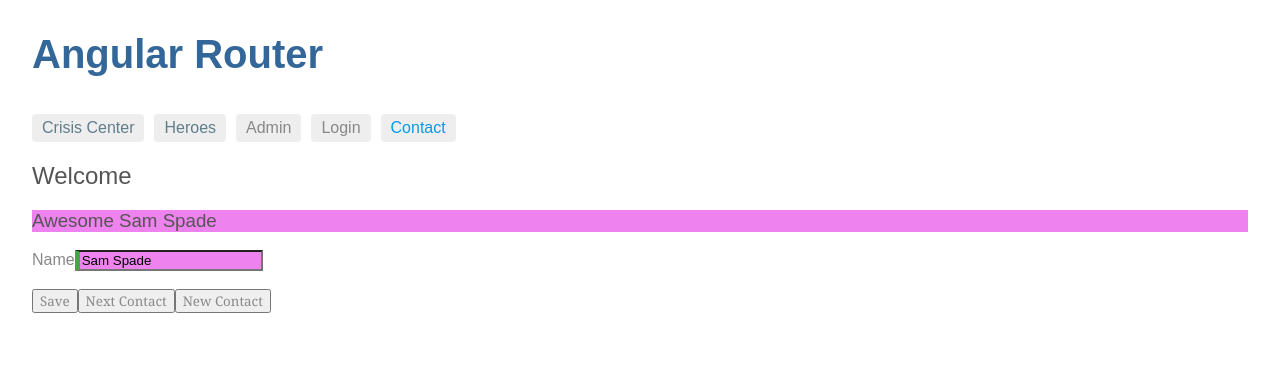
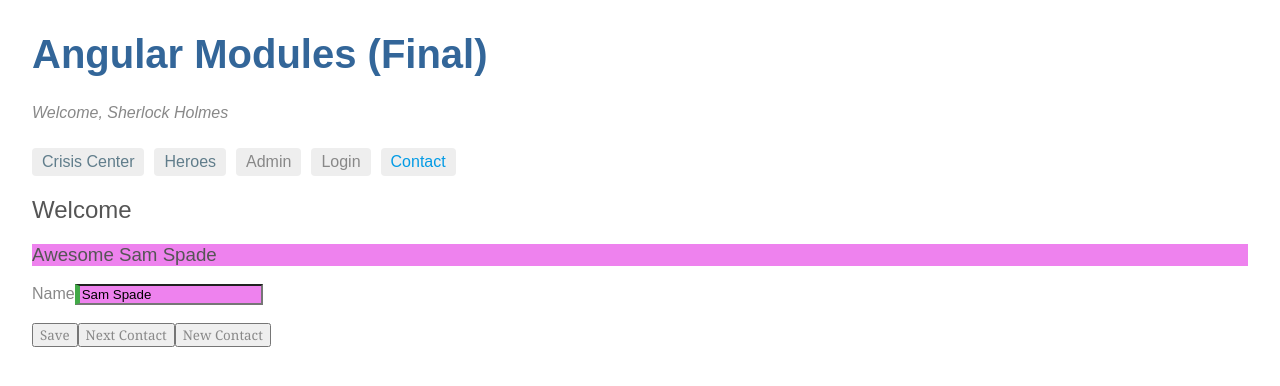
Before and after one commit to ZhangZongkun/my-router, an Angular app: page /contact in a window 1280 px wide. Shown: the top 386 px of the page. Built offline with nearby package versions, Linux system fonts and the light colour scheme.

Commit message:
增加CoreModule

```diff
--- a/src/app/app.component.html
+++ b/src/app/app.component.html
@@ -1,4 +1,4 @@
-<h1>Angular Router</h1>
+<app-title [subtitle]="'(Final)'"></app-title>
 
 <nav>
   <a routerLink="/crisis-center" routerLinkActive="active">Crisis Center</a>
--- a/src/app/app.module.ts
+++ b/src/app/app.module.ts
@@ -8,10 +8,11 @@ import { AppRoutingModule } from './app-routing.module';
 
 import { AppComponent } from './app.component';
 import { PageNotFoundComponent } from './not-found.component';
+import { CoreModule } from './core/core.module';
 
 @NgModule({
   declarations: [AppComponent, PageNotFoundComponent],
-  imports: [BrowserModule, FormsModule, HttpModule, HeroesModule, AppRoutingModule],
+  imports: [BrowserModule, FormsModule, HttpModule, CoreModule, HeroesModule, AppRoutingModule],
   providers: [],
   bootstrap: [AppComponent]
 })
--- /dev/null
+++ b/src/app/core/title.component.html
@@ -0,0 +1,4 @@
+<h1>{{title}} {{subtitle}}</h1>
+<p *ngIf="user">
+  <i>Welcome, {{user}}</i>
+</p>
--- /dev/null
+++ b/src/app/core/title.component.ts
@@ -0,0 +1,15 @@
+import { Component, Input } from '@angular/core';
+import { UserService } from './user.service';
+@Component({
+  selector: 'app-title',
+  templateUrl: './title.component.html'
+})
+export class TitleComponent {
+  @Input() subtitle = '';
+  title = 'Angular Modules';
+  user = '';
+
+  constructor(userService: UserService) {
+    this.user = userService.userName;
+  }
+}
--- /dev/null
+++ b/src/app/core/user.service.ts
@@ -0,0 +1,24 @@
+import { Injectable, Optional } from '@angular/core';
+
+let nextId = 1;
+
+export class UserServiceConfig {
+  userName = 'Philip Marlowe';
+}
+
+@Injectable()
+export class UserService {
+  id = nextId++;
+  private _userName = 'Sherlock Holmes';
+
+  constructor(@Optional() config: UserServiceConfig) {
+    if (config) {
+      this._userName = config.userName;
+    }
+  }
+
+  get userName() {
+    const suffix = this.id > 1 ? `time ${this.id}` : '';
+    return this._userName + suffix;
+  }
+}
```
Also changed, not shown: src/app/core/core.module.ts (added, +14 -0 lines).
